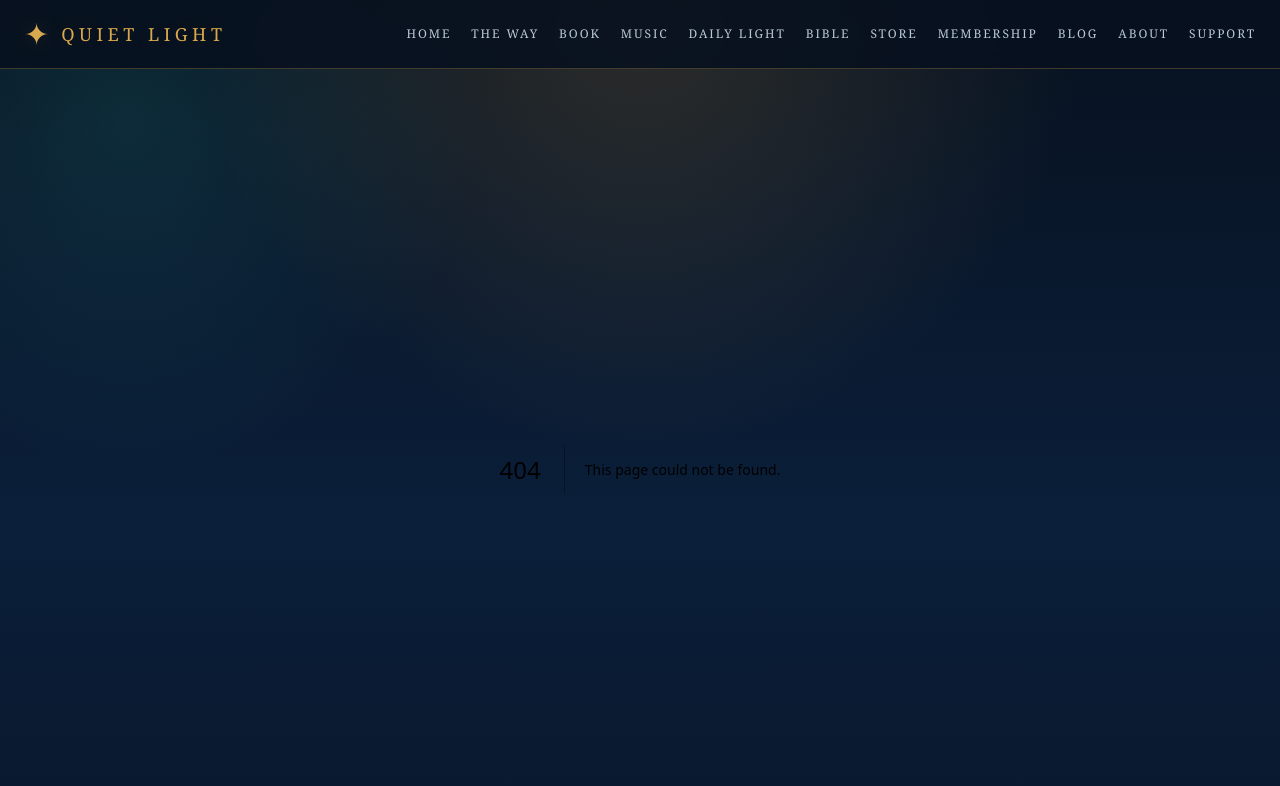
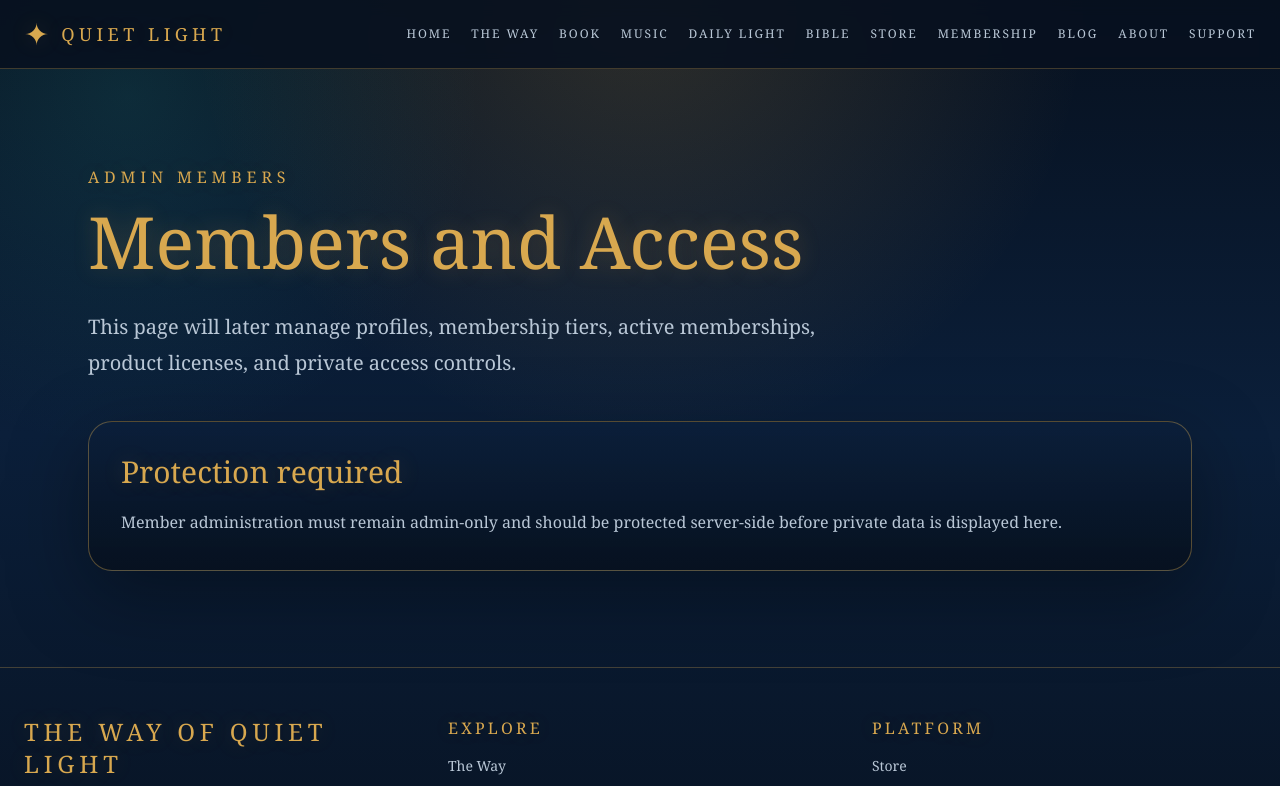
Before and after one commit to UnimatrixZeroRD/QuietLight, a Next.js app: page /admin/members in a window 1280 px wide. Before the commit this address had no page. Shown: the top 786 px of the page. Built offline with nearby package versions, Linux system fonts and the light colour scheme.

Commit message:
Add admin members planning page

```diff
--- /dev/null
+++ b/src/app/admin/members/page.tsx
@@ -0,0 +1,17 @@
+export default function AdminMembersPage() {
+  return (
+    <main className="mx-auto max-w-6xl px-6 py-24">
+      <p className="gold-text uppercase tracking-[0.3em]">Admin Members</p>
+      <h1 className="gold-text mt-4 text-5xl md:text-7xl">Members and Access</h1>
+      <p className="mt-8 max-w-3xl text-xl leading-9 text-[var(--muted-silver)]">
+        This page will later manage profiles, membership tiers, active memberships, product licenses, and private access controls.
+      </p>
+      <div className="lantern-panel mt-10 rounded-3xl p-8">
+        <h2 className="gold-text text-3xl">Protection required</h2>
+        <p className="mt-4 leading-8 text-[var(--muted-silver)]">
+          Member administration must remain admin-only and should be protected server-side before private data is displayed here.
+        </p>
+      </div>
+    </main>
+  );
+}
```
